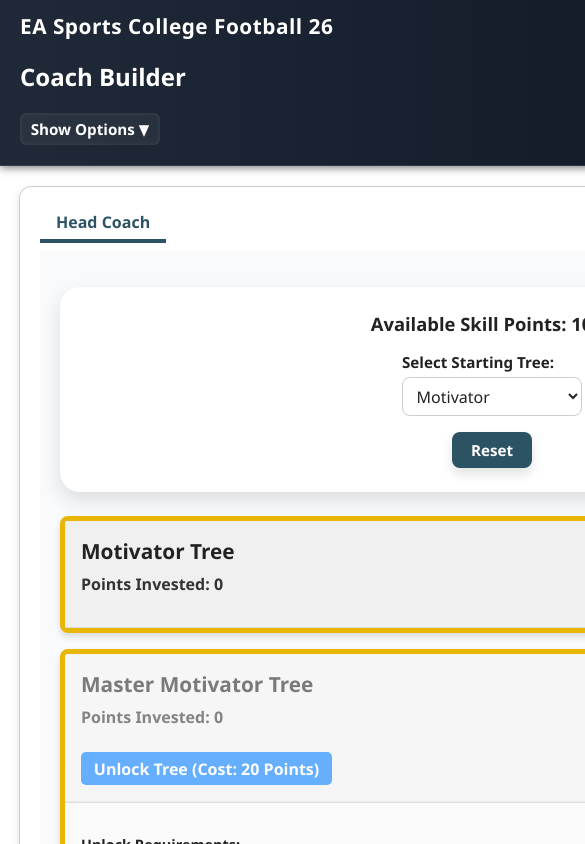
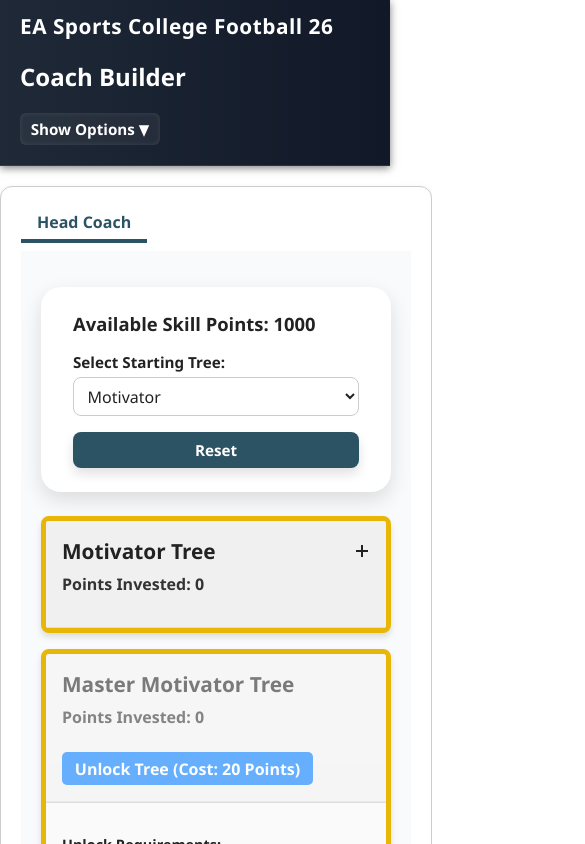
Before and after one commit to NanoRossi/CFB-Coach-Builder, a React (Create React App) app: page / in a window 390 px wide. Shown: the top 844 px of the page, 585 px wide, since content can reach past the window. Built offline with nearby package versions, Linux system fonts and the light colour scheme.

Commit message:
Resolve warnings and attempted mobile width fixes

```diff
--- a/src/components/App.js
+++ b/src/components/App.js
@@ -26,10 +26,10 @@
 function App() {
     const initialBase = 1000;
     const preorderBonusSkillPoints = 100;
-    const [baseValue, setBaseValue] = useState(initialBase);
+    const [baseValue] = useState(initialBase);
     const [isPreorderEnabled, setIsPreorderEnabled] = useState(false);
     const [includeCoordinators, setIncludeCoordinators] = useState(false);
-    const [deductions, setDeductions] = useState([]);
+    const [deductions] = useState([]);
     const [darkMode, setDarkMode] = useState(false);
     const [savedDarkMode, setSavedDarkMode] = useLocalStorageState('darkMode', false);
 
--- a/src/components/CoachSkillTree.js
+++ b/src/components/CoachSkillTree.js
@@ -20,11 +20,10 @@
   const availableSkillPoints = basePoints + totalDeductions + (isPreorderEnabled ? preorderBonusSkillPoints : 0);
 
   useEffect(() => {
-    if (startingTree) {
-      console.log(`Setting initial tree: ${startingTree}`);
+    if (startingTree && !data.unlockedTrees.includes(startingTree)) {
       setData({ ...data, unlockedTrees: [startingTree] });
     }
-  }, [startingTree]);
+  }, [startingTree, data, setData]);
 
   const handleHeaderClick = (treeId, isDisabled) => {
     if (isDisabled) return;
--- a/src/css/App.css
+++ b/src/css/App.css
@@ -5,5 +5,6 @@
   display: flex;
   flex-direction: column;
   background-color: var(--color-bg);
-  min-width: 800px;
+  max-width: 100%;
+  min-width: 0;
 }
--- a/src/css/CoachSkillTree.css
+++ b/src/css/CoachSkillTree.css
@@ -2,7 +2,9 @@
 
 
 .coach-skill-tree {
-  min-width: 800px;
+  max-width: 100%;
+  width: 800px;
+  min-width: 0;
   margin: 1rem auto;
   font-family: var(--font-family);
 }
--- a/src/css/Header.css
+++ b/src/css/Header.css
@@ -12,6 +12,8 @@
   font-family: "Segoe UI", Tahoma, Geneva, Verdana, sans-serif;
   user-select: none;
   z-index: 1000;
+  max-width: 100%;
+  min-width: 0;
 }
 
 /* Logo styling */
@@ -139,11 +141,9 @@
   .options {
     flex-direction: column;
     align-items: stretch;
-    width: 100%;
   }
 
   .option {
-    width: 100%;
     justify-content: space-between;
   }
 
--- a/src/css/TreeInfo.css
+++ b/src/css/TreeInfo.css
@@ -11,7 +11,8 @@
   align-items: center;
   color: var(--color-text);
   margin-bottom: 1.5rem;
-  min-width: 800px;
+  max-width: 100%;
+  min-width: 0;
 }
 
 .skill-points {
@@ -19,7 +20,8 @@
   font-weight: 700;
   font-size: 1.15rem;
   color: var(--color-text);
-  min-width: 150px;
+  max-width: 100%;
+  min-width: 0;
 }
 
 .starting-tree {
@@ -28,7 +30,8 @@
   flex-direction: column;
   font-weight: 600;
   color: var(--color-border);
-  min-width: 180px;
+  max-width: 100%;
+  min-width: 0;
 }
 
 .starting-tree label {
@@ -47,7 +50,8 @@
   cursor: pointer;
   background: var(--color-bg);
   color: var(--color-text);
-  max-width: 300px;
+  max-width: 100%;
+  min-width: 0;
 }
 
 .starting-tree select:focus {
@@ -85,8 +89,9 @@
 /* Responsive */
 @media (max-width: 600px) {
   .tree-info {
-    flex-direction: column;
+    flex-direction: row;
     gap: 1rem;
+    align-items: left;
   }
   .reset-button {
     flex: 1 1 100%;
--- a/src/css/TreeTabWrapper.css
+++ b/src/css/TreeTabWrapper.css
@@ -10,7 +10,8 @@
   padding: 0 20px 20px 20px;
   display: flex;
   flex-direction: column;
-  width: 90%;
+  max-width: 100%;
+  min-width: 0;
 }
 
 .tabs-header {
@@ -55,5 +56,6 @@
   min-height: 200px;
   box-shadow: inset 0 0 5px var(--color-shadow-dark);
   margin-top: -2px;
-    min-width: 800px;
+  max-width: 100%;
+  min-width: 0;
 }
```
Also changed, not shown: public/manifest.json.
